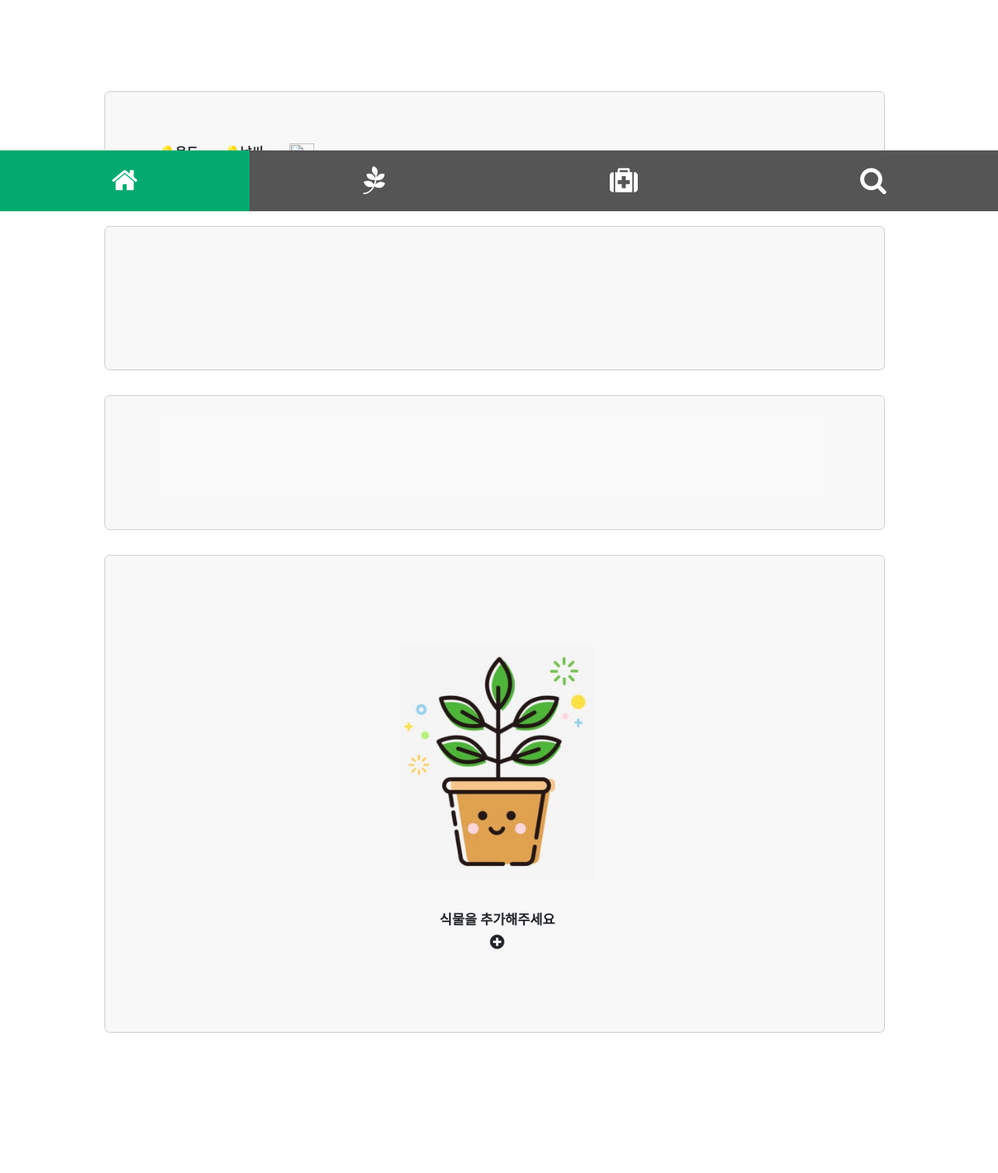
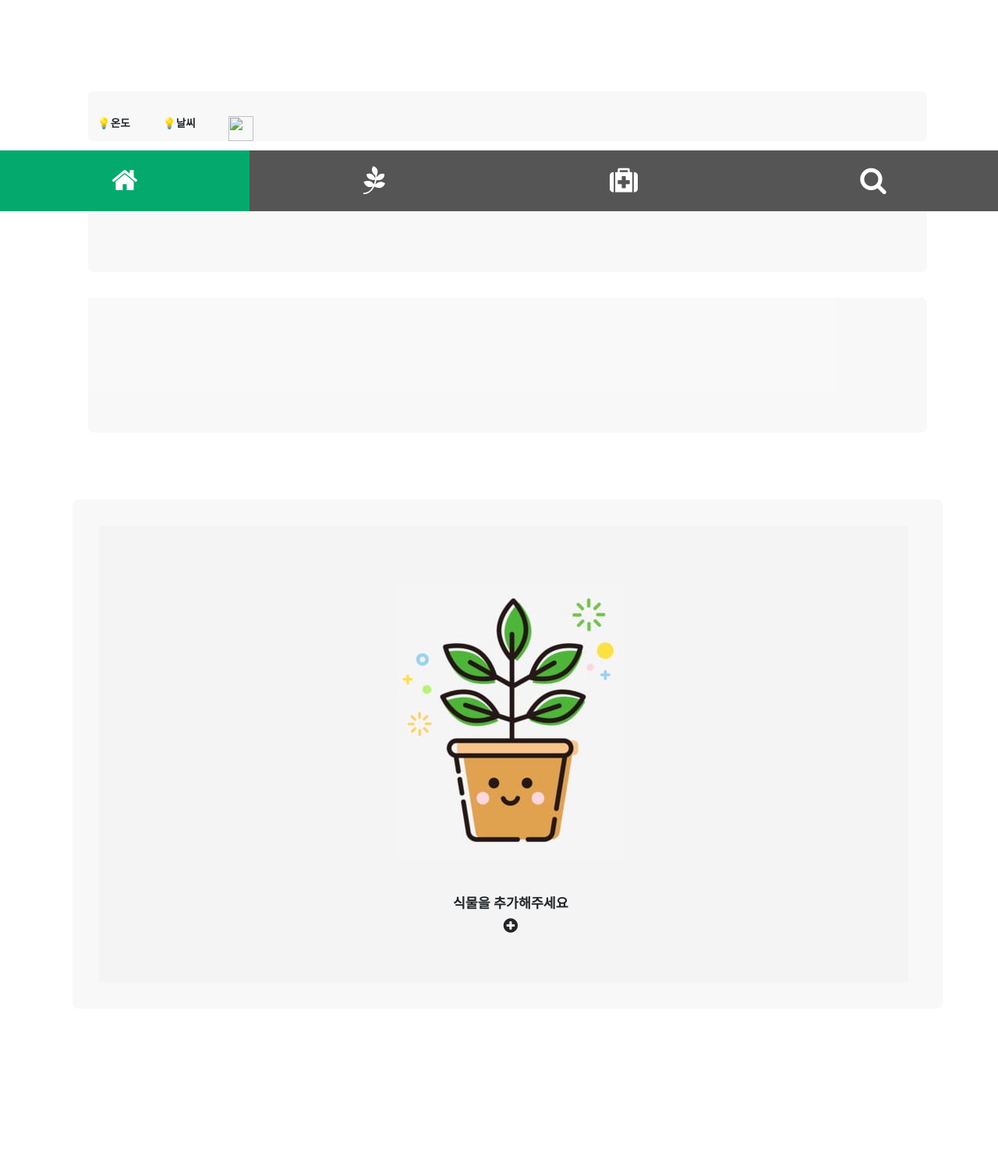
Before and after one commit to ujina123/Plant_recognition_project, a Django app: template web/finalproject/templates/main.html in a window 1280 px wide. Shown: the part 529-2034 px from the top of the page at 78% size. After the commit the page ends 1726 px from the top, so only its background shows below. Run offline with Django 3.2, Linux system fonts and the light colour scheme; the template is opened without the code that fills it, so the values that code supplies are empty; some web fonts are replaced.

Commit message:
update yuji

```diff
--- a/web/finalproject/templates/main.html
+++ b/web/finalproject/templates/main.html
@@ -187,16 +187,20 @@
 			width: 23%;
 			font-size: 9pt;
 			font-family: 'EliceDigitalBaeum-Bd';
+			margin-top: 5%;
+			float:right;
 		}
 		.logout{
 			background-color:#04AA6D;
 			border-radius: 5pt;
 			color: cornsilk;
-			width: 23%;
+			float:right;
 			font-size: 9pt;
 			font-family: 'EliceDigitalBaeum-Bd';
+			margin-top: 5%;
 		}
 		.weather {
+			font-size:85%;
 			float: left;
 			margin-right: 4%;
 			font-weight: bold;
@@ -207,7 +211,7 @@
 			height: 7rem;
 		}
 		b {text-decoration:none; color:inherit; margin-right: 12%; font-size: 11pt; width: 30px; }
-		.box {max-width:960px; width:100%; height:8em; solid #ccc; margin:0 auto; }
+		.box {max-width:960px; width:100%; height:7.5em; margin-bottom: 5%; background-color: #f9f9f9;}
 		#tab {
 			height: 50px;
 		}
@@ -264,13 +268,12 @@
 			height: auto;
 		}
 		.row {
+			margin-bottom: 3%;
+			width:100%;
+			margin-top: 3%;
+			margin-left: 1%;
 			border-radius: 5pt;
 			background-color: #f8f8f8;
-			padding: 2%;
-			border:0.5px solid #ccc;
-			width: 93%;
-			height: 30%;
-			margin: 3%;
 		}
 		.loading{
 			width:100%;
@@ -309,7 +312,7 @@
 			{% endif %}
 
 			<div class="row">
-				<div style="border-radius: 5pt; background-color: #f8f8f8; padding: 2%; width: 93%; margin-left: 3%;">
+				<div>
 					<div id="userloc" style="margin-bottom: 3%;"></div>
 					<div class="weather">💡온도</div>
 					<div id="temp" class="weather"></div>
@@ -320,7 +323,7 @@
 			</div>
 
 			<div class="row">
-				<div class="myplant" style="width: 93%; margin-left: 3%; padding: 3%;">
+				<div class="myplant">
 					<div>
 						<div id="humidity" class="weather" style="margin-bottom: 3%;"></div>
 						<div id="uv" class="weather"></div>
@@ -329,8 +332,7 @@
 			</div>
 
 			<div class="row">
-				<div class="box" style="width: 93%; margin-left: 3%;">
-					<div id="tab">
+				<div class="box" style="width: 93%;">
 						<ul id="foreTemp"></ul>
 					</div>
 				</div>
@@ -339,7 +341,7 @@
 			<!-- 내식물 관리하기 회원 비회원 기능 구분 -->
 			{% if not user.is_authenticated %}
 			<div class="row">
-				<div class="myplant" style="padding: 5%;">
+				<div class="myplant" style="padding: 5%; background-color: #f4f4f4;">
 					<div onclick="location.href='{% url 'account_login' %}'"  style=" margin-top: 2%; margin-left: 2%; font-size: 16pt;">
 						<img src="{% static 'img/plant_cute.jpeg' %}" style="width: 32%; margin-bottom: 5%">
 						<div style="font-size: 13pt; font-weight: bold;">식물을 추가해주세요</div>
@@ -350,7 +352,7 @@
 			{% else %}
 				{% if obj|length > 0 %}
 				<div class="row">
-					<div class="myplant" style="padding: 3%; height: 13em;">
+					<div class="myplant" style="padding: 5%; height: 15em;">
 						<div class="col col-lg-9">
 							<div style="font-size: 17pt; float: left; font-weight: bold;">언제 물주지?</div>
 						</div>
```
